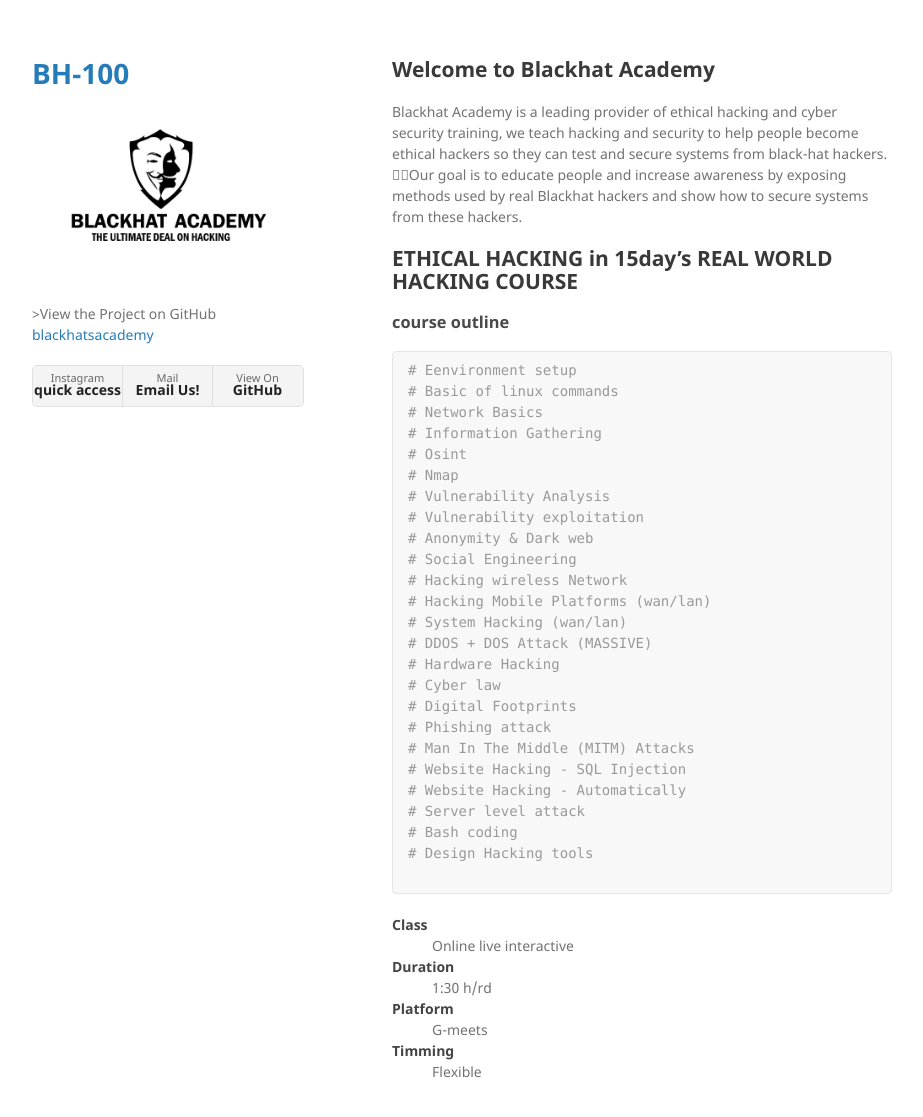
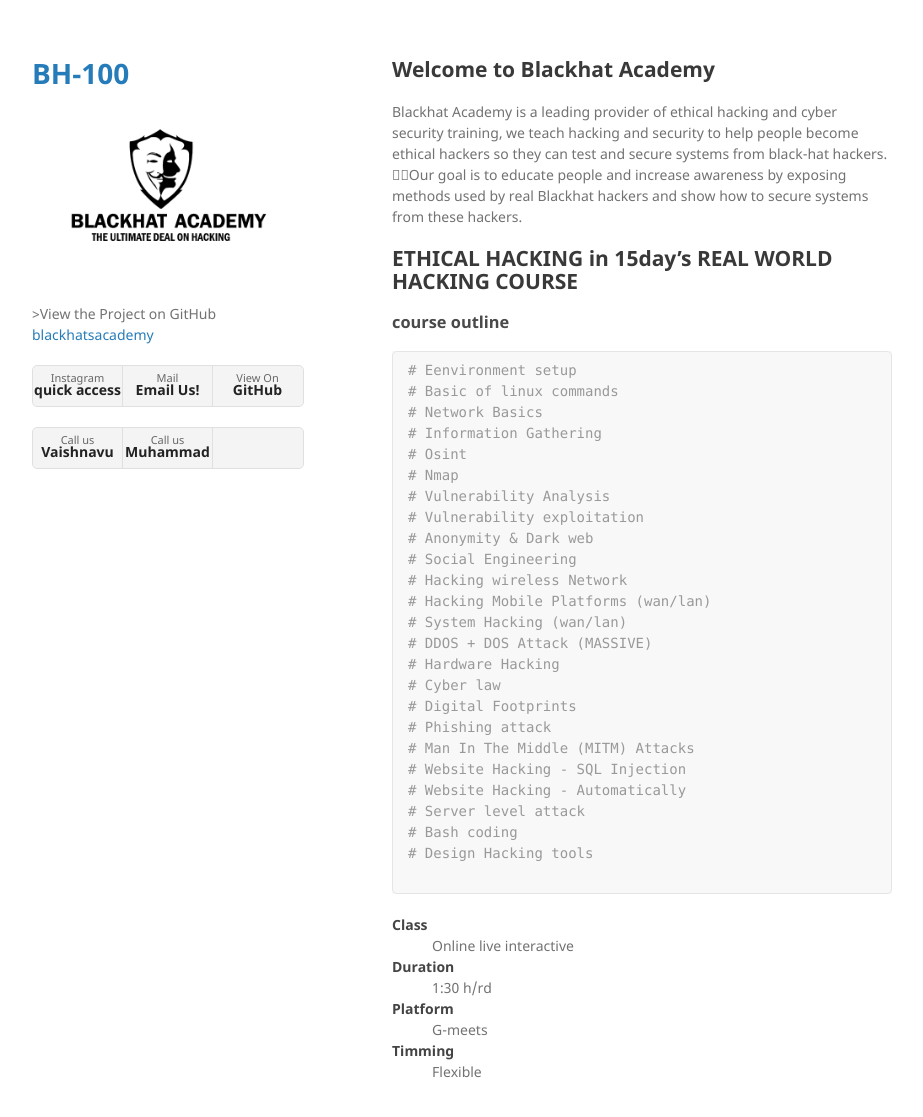
Before and after one commit to blackhatsacademy/BH-100, a Jekyll site: the page built from index.md, in a window 1280 px wide and 1152 px high. Shown: the top 1117 px of the window, without its empty margins (178-1101 px from the left). Built offline with Jekyll 4.4.1, drawn with Linux system fonts in a browser that asks for light colours; our own code applies the rules of GitHub Pages for plain Markdown files; the repository's description, which GitHub fills in, is left out.

Commit message:
Update page.html

```diff
--- a/_layouts/page.html
+++ b/_layouts/page.html
@@ -24,7 +24,7 @@
         <p>{{ site.description | default: site.github.project_tagline }}</p>
 
         {% if site.github.is_project_page %}
-        <p>>View the Project on GitHub <a href="{{ site.github.owner_url }}">{{ site.github.owner_name }}</a></p>
+        <p>>View the Project on GitHub <a href="{{ site.github.owner_url }}" target="_blank">{{ site.github.owner_name }}</a></p>
         {% endif %}
 
         {% if site.github.is_user_page %}
@@ -32,9 +32,13 @@
 
         {% if site.show_downloads %}
         <ul class="downloads">
-          <li><a href="https://www.instagram.com/blackhat_academy/">Instagram <strong>quick access</strong></a></li>
-          <li><a href="mailto:blackhathackeracademy@gmail.com?subject=enquiry_of_BH-100&body=edit-this..!">Mail<strong>Email Us!</strong></a></li>
-          <li><a href="{{ site.github.owner_url }}">View On <strong>GitHub</strong></a></li>
+          <li><a href="https://www.instagram.com/blackhat_academy/" target="_blank">Instagram <strong>quick access</strong></a></li>
+          <li><a href="mailto:blackhathackeracademy@gmail.com?subject=enquiry_of_BH-100&body=edit-this..!" target="_blank">Mail<strong>Email Us!</strong></a></li>
+          <li><a href="{{ site.github.owner_url }}" target="_blank">View On <strong>GitHub</strong></a></li>
+        </ul>
+        <ul class="downloads">
+          <li><a href="+919656596391" target="_blank">Call us<strong> Vaishnavu</strong></a></li>
+          <li><a href="+919744994000" target="_blank">Call us<strong> Muhammad</strong></a></li>
         </ul>
         {% endif %}
       </header>
```
